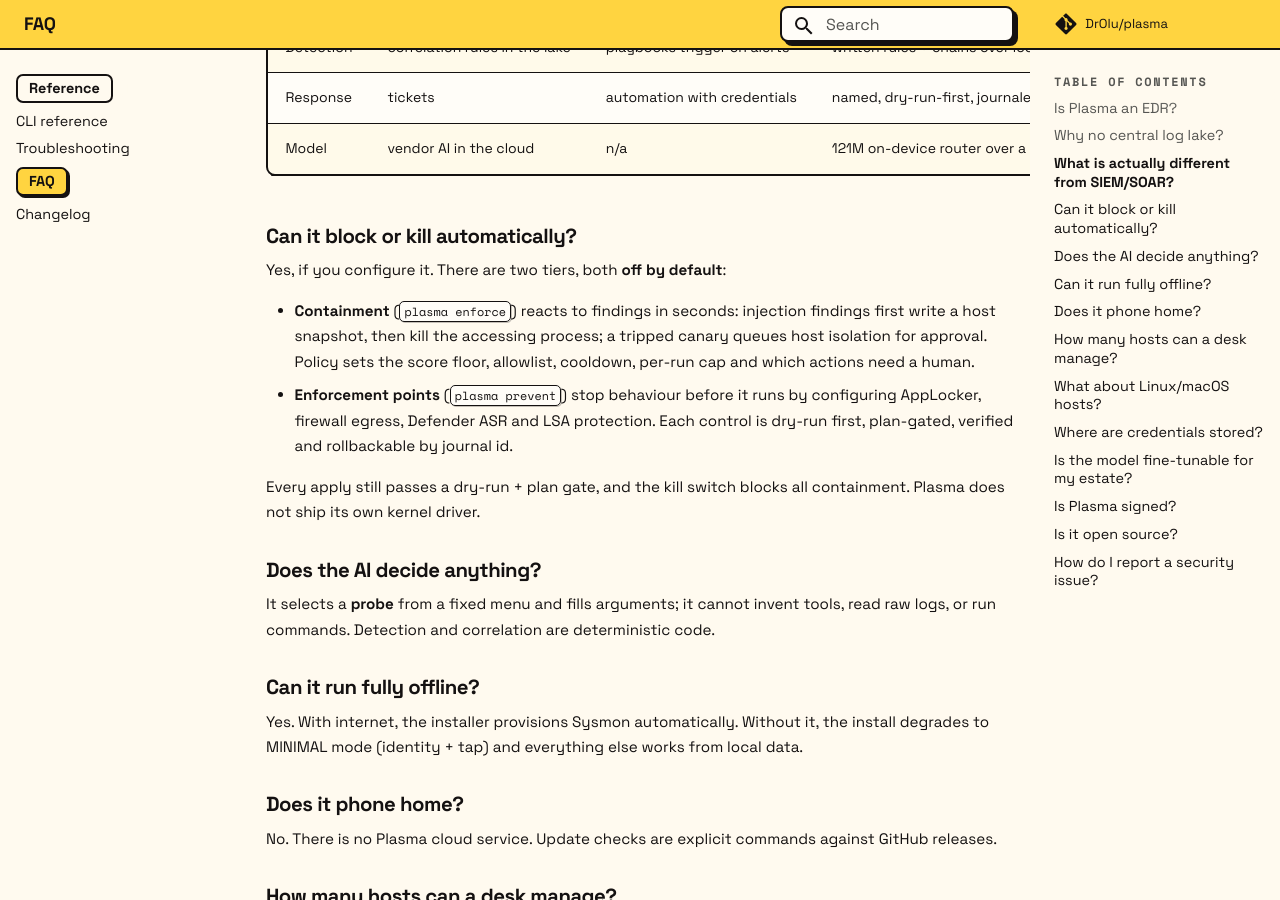
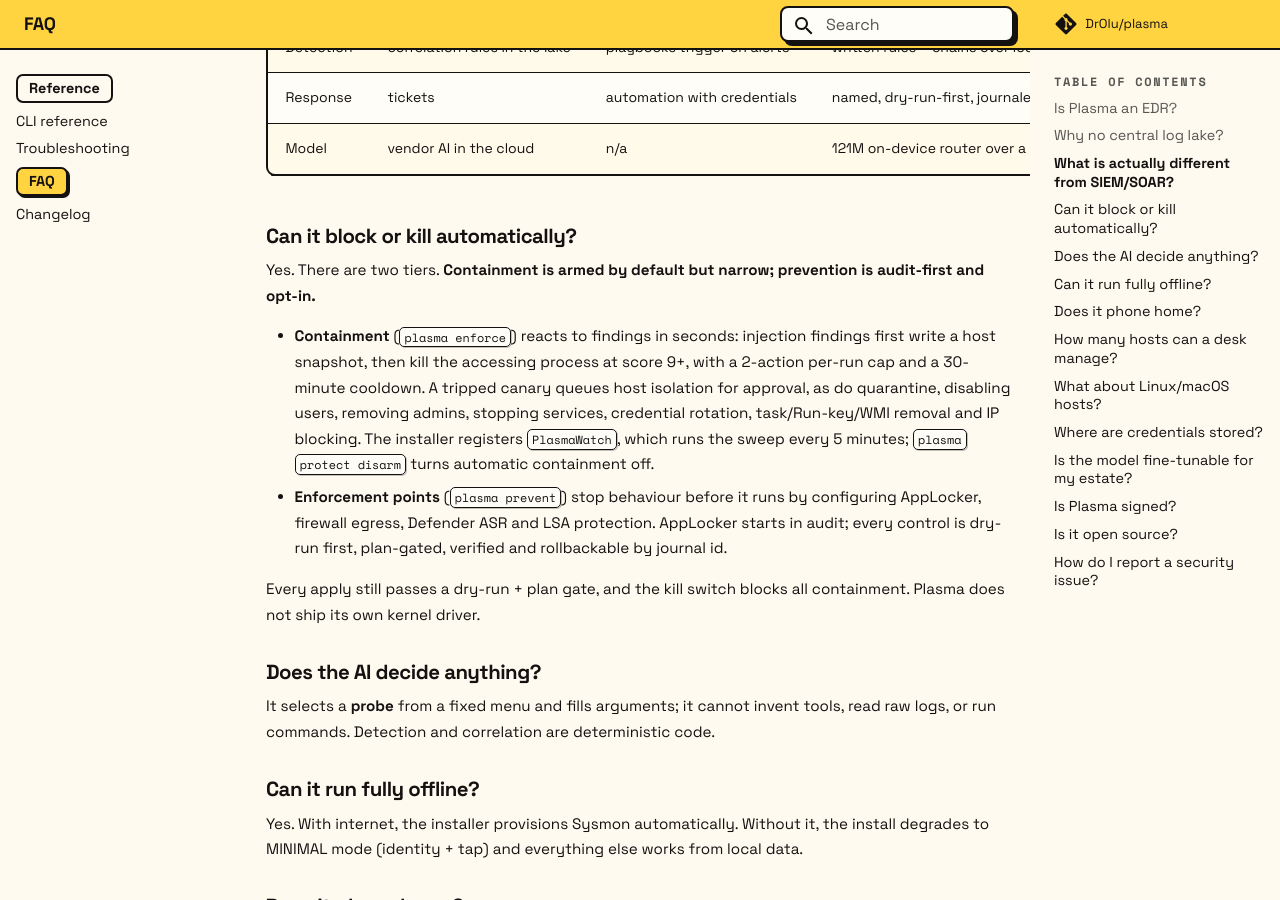
Before and after one commit to DrOlu/plasma, an MkDocs documentation site: the page built from docs/faq.md, in a window 1280 px wide and 900 px high, scrolled down 639 px. Built offline with MkDocs 1.6.1 and Material for MkDocs 9.7.7, drawn with Linux system fonts in a browser that asks for light colours; comment, search, counter and statistics services are not loaded.

Commit message:
docs: reflect measured protection on the docs site and one-pager

```diff
--- a/docs/faq.md
+++ b/docs/faq.md
@@ -27,16 +27,21 @@ tails on the desk.
 
 ### Can it block or kill automatically?
 
-Yes, if you configure it. There are two tiers, both **off by default**:
+Yes. There are two tiers. **Containment is armed by default but narrow;
+prevention is audit-first and opt-in.**
 
 - **Containment** (`plasma enforce`) reacts to findings in seconds:
   injection findings first write a host snapshot, then kill the accessing
-  process; a tripped canary queues host isolation for approval. Policy sets the score floor, allowlist,
-  cooldown, per-run cap and which actions need a human.
+  process at score 9+, with a 2-action per-run cap and a 30-minute
+  cooldown. A tripped canary queues host isolation for approval, as do
+  quarantine, disabling users, removing admins, stopping services,
+  credential rotation, task/Run-key/WMI removal and IP blocking. The
+  installer registers `PlasmaWatch`, which runs the sweep every 5 minutes;
+  `plasma protect disarm` turns automatic containment off.
 - **Enforcement points** (`plasma prevent`) stop behaviour before it runs
   by configuring AppLocker, firewall egress, Defender ASR and LSA
-  protection. Each control is dry-run first, plan-gated, verified and
-  rollbackable by journal id.
+  protection. AppLocker starts in audit; every control is dry-run first,
+  plan-gated, verified and rollbackable by journal id.
 
 Every apply still passes a dry-run + plan gate, and the kill switch blocks
 all containment. Plasma does not ship its own kernel driver.
--- a/website/index.html
+++ b/website/index.html
@@ -515,7 +515,7 @@ footer{background:var(--ink);color:var(--cream);padding:56px 0 30px;border-top:2
       <div class="stage">
         <div class="n">04 · Desk</div>
         <h4>Act</h4>
-        <p>Pull-based questions, drift, chains, coverage, fleet, plan-gated response and opt-in prevention. No inbound service on the host.</p>
+        <p>Pull-based questions, drift, chains, coverage, fleet, plan-gated response, measured containment and audit-first prevention. No inbound service on the host.</p>
         <div class="chips"><span>winrm</span><span>case files</span><span>dry-run first</span><span>enforce · prevent</span></div>
       </div>
     </div>
@@ -1191,7 +1191,7 @@ POST /v1/exec        run one CLI argv</pre>
     <div class="section-head reveal">
       <span class="kicker">Security model</span>
       <h2>Read-only by default. Gated when it acts.</h2>
-      <p class="lede">The design assumes the box may be compromised and the operator may be wrong. Both are handled with evidence and gates, not promises. Prevention exists — and is never implicit.</p>
+      <p class="lede">The design assumes the box may be compromised and the operator may be wrong. Both are handled with evidence and gates, not promises. Containment is armed but narrow; prevention is never implicit.</p>
     </div>
 
     <div class="principles reveal">
```
Also changed, not shown: docs/getting-started.md (+6 -3 lines), docs/index.md (+7 -5 lines), docs/security-model.md (+7 -5 lines), docs/sensors.md (+8 -6 lines).
